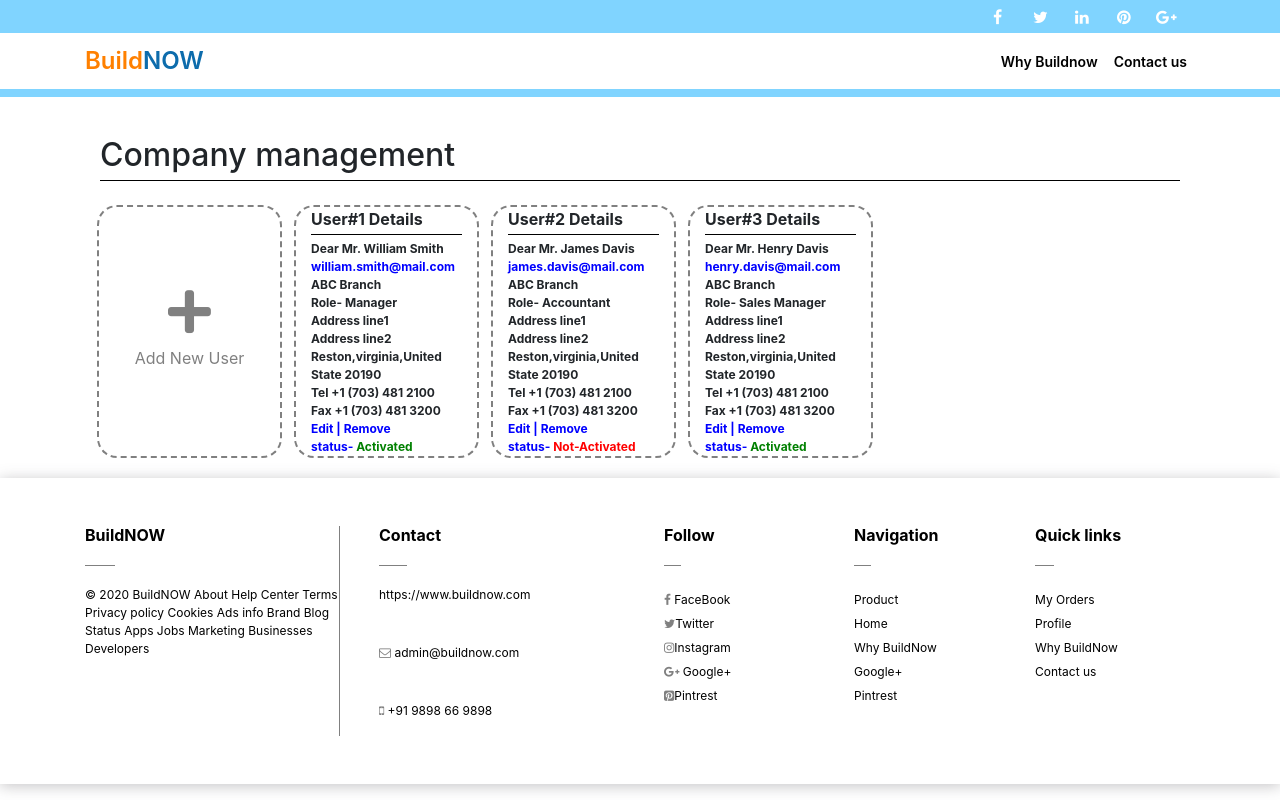
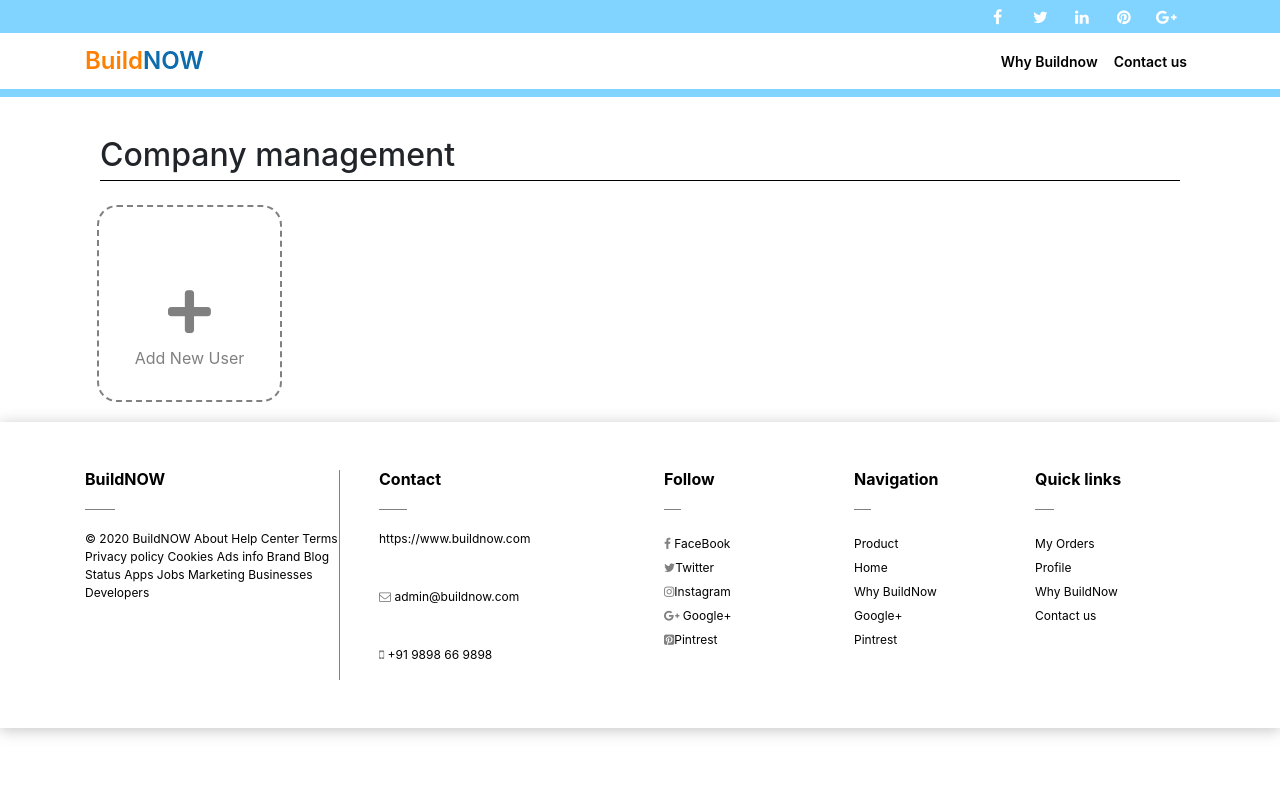
Before and after one commit to maheshbhosale/BuilNow, an Angular app: page /company/company in a window 1280 px wide. Built offline with nearby package versions, Linux system fonts and the light colour scheme.

Commit message:
Add remove company user

```diff
--- a/src/app/app.module.ts
+++ b/src/app/app.module.ts
@@ -9,8 +9,7 @@ import { LoginComponent } from './auth/login/login.component';
 import { FormsModule, ReactiveFormsModule } from '@angular/forms';
 import {CompanyModule} from './company/company.module';
 import { ToastrModule } from 'ngx-toastr';
-
-
+import { BrowserAnimationsModule } from '@angular/platform-browser/animations';
 
 @NgModule({
   declarations: [
@@ -26,7 +25,7 @@ import { ToastrModule } from 'ngx-toastr';
     ReactiveFormsModule,
     CompanyModule,
     ToastrModule.forRoot(), // ToastrModule added
-
+    BrowserAnimationsModule
   ],
   providers: [],
   bootstrap: [AppComponent]
--- a/src/app/auth/login/login.component.ts
+++ b/src/app/auth/login/login.component.ts
@@ -3,6 +3,7 @@ import { FormGroup, FormControl, Validators, FormBuilder, EmailValidator } from
 import { ValidatorService } from 'src/app/shared/services/validator.service';
 import { BehavioursubService } from 'src/app/shared/services/behavioursub.service';
 import { ToastrService } from 'ngx-toastr';
+import { Router } from '@angular/router';
 
 @Component({
   selector: 'app-login',
@@ -18,7 +19,8 @@ export class LoginComponent implements OnInit {
     private formBuilder: FormBuilder,
     private validatorService: ValidatorService,
     private behaviourSubjectService: BehavioursubService,
-    private toastr: ToastrService
+    private toastr: ToastrService,
+    private router: Router
   ) {
     this.loginForm = this.formBuilder.group({
       email: new FormControl('', [Validators.required, this.validatorService.emailValidator]),
@@ -38,13 +40,13 @@ export class LoginComponent implements OnInit {
 
         localStorage.setItem("Id", "1");
         localStorage.setItem("Name", "Mahesh Bhosale");
-
         this.toastr.success('login succesfullly !!!', 'Welcome');
         this.loginForm.reset();
         this.errormessage = true;
         this.submitForm = false;
 
         this.behaviourSubjectService.SendUserDataToHeader({ "Id": 1, "Name": "Mahesh Bhosale" })
+        this.router.navigate(['/company']);
       } else {
         this.toastr.error('Sorry !', 'username & password incorrect');
       }
--- a/src/app/company/company.component.html
+++ b/src/app/company/company.component.html
@@ -5,47 +5,17 @@
       <i class="fas fa-plus" style="color: gray;"></i>
       <span style="color: gray;text-align: center;padding: 0px 0px 30px 0px;">Add New User</span>
     </div>
-    <div class="col-xs-12 col-sm-2 col-md-2 card">
-      <p style="font-weight: bold;margin: 0;padding: 0px 0px 3px 0px;border-bottom: 1px solid black;">User#1 Details</p>
-      <span style="font-weight: bold;font-size: 12px;margin-top: 5px;">Dear Mr. William Smith</span>
-      <span style="font-weight: bold;font-size: 12px;color: blue;">william.smith@mail.com</span>
-      <span style="font-weight: bold;font-size: 12px;">ABC Branch</span>
-      <span style="font-weight: bold;font-size: 12px;">Role- Manager</span>
-      <span style="font-weight: bold;font-size: 12px;">Address line1</span>
-      <span style="font-weight: bold;font-size: 12px;">Address line2</span>
-      <span style="font-weight: bold;font-size: 12px;">Reston,virginia,United State 20190</span>
-      <span style="font-weight: bold;font-size: 12px;">Tel +1 (703) 481 2100</span>
-      <span style="font-weight: bold;font-size: 12px;">Fax +1 (703) 481 3200</span>
-      <span style="font-weight: bold;font-size: 12px;color: blue;">Edit | Remove</span>
+    <ng-container *ngIf="users?.length>0">
+    <div class="col-xs-12 col-sm-2 col-md-2 card" *ngFor="let user of users; let i = index">
+      <p style="font-weight: bold;margin: 0;padding: 0px 0px 3px 0px;border-bottom: 1px solid black;">User#{{i+1}} Details</p>
+      <span style="font-weight: bold;font-size: 12px;margin-top: 5px;">Dear {{user.firstName}} {{user.lastName}}</span>
+      <span style="font-weight: bold;font-size: 12px;color: blue;">{{user.email}}</span>
+      <span style="font-weight: bold;font-size: 12px;">{{user.company}} Branch</span>
+      <span style="font-weight: bold;font-size: 12px;">Role- {{user.role}}</span>
+      <span style="font-weight: bold;font-size: 12px;">{{user.address}}</span>
+      <span style="font-weight: bold;font-size: 12px;color: blue;"><a (click)="editUserDetailById(i)">Edit</a> | <a (click)="removeUserDetails(i)">Remove</a></span>
       <span style="font-weight: bold;font-size: 12px;color: blue;">status- <span style="font-weight: bold;font-size: 12px;color: green;">Activated</span></span>
     </div>
-    <div class="col-xs-12 col-sm-2 col-md-2 card">
-      <p style="font-weight: bold;margin: 0;padding: 0px 0px 3px 0px;border-bottom: 1px solid black;">User#2 Details</p>
-      <span style="font-weight: bold;font-size: 12px;margin-top: 5px;">Dear Mr. James Davis</span>
-      <span style="font-weight: bold;font-size: 12px;color: blue;">james.davis@mail.com</span>
-      <span style="font-weight: bold;font-size: 12px;">ABC Branch</span>
-      <span style="font-weight: bold;font-size: 12px;">Role- Accountant</span>
-      <span style="font-weight: bold;font-size: 12px;">Address line1</span>
-      <span style="font-weight: bold;font-size: 12px;">Address line2</span>
-      <span style="font-weight: bold;font-size: 12px;">Reston,virginia,United State 20190</span>
-      <span style="font-weight: bold;font-size: 12px;">Tel +1 (703) 481 2100</span>
-      <span style="font-weight: bold;font-size: 12px;">Fax +1 (703) 481 3200</span>
-      <span style="font-weight: bold;font-size: 12px;color: blue;">Edit | Remove</span>
-      <span style="font-weight: bold;font-size: 12px;color: blue;">status- <span style="font-weight: bold;font-size: 12px;color: red;">Not-Activated</span></span>
-    </div>
-    <div class="col-xs-12 col-sm-2 col-md-2 card">
-      <p style="font-weight: bold;margin: 0;padding: 0px 0px 3px 0px;border-bottom: 1px solid black;">User#3 Details</p>
-      <span style="font-weight: bold;font-size: 12px;margin-top: 5px;">Dear Mr. Henry Davis</span>
-      <span style="font-weight: bold;font-size: 12px;color: blue;">henry.davis@mail.com</span>
-      <span style="font-weight: bold;font-size: 12px;">ABC Branch</span>
-      <span style="font-weight: bold;font-size: 12px;">Role- Sales Manager</span>
-      <span style="font-weight: bold;font-size: 12px;">Address line1</span>
-      <span style="font-weight: bold;font-size: 12px;">Address line2</span>
-      <span style="font-weight: bold;font-size: 12px;">Reston,virginia,United State 20190</span>
-      <span style="font-weight: bold;font-size: 12px;">Tel +1 (703) 481 2100</span>
-      <span style="font-weight: bold;font-size: 12px;">Fax +1 (703) 481 3200</span>
-      <span style="font-weight: bold;font-size: 12px;color: blue;">Edit | Remove</span>
-      <span style="font-weight: bold;font-size: 12px;color: blue;">status- <span style="font-weight: bold;font-size: 12px;color: green;">Activated</span></span>
-    </div>
+    </ng-container>
   </div>
 </div>
--- a/src/app/company/company.component.ts
+++ b/src/app/company/company.component.ts
@@ -1,4 +1,8 @@
 import { Component, OnInit } from '@angular/core';
+import { CompanyUser } from './company.model';
+import { BehavioursubService } from '../shared/services/behavioursub.service';
+import { Router } from '@angular/router';
+import { ToastrService } from 'ngx-toastr';
 
 @Component({
   selector: 'app-company',
@@ -7,9 +11,27 @@ import { Component, OnInit } from '@angular/core';
 })
 export class CompanyComponent implements OnInit {
 
-  constructor() { }
+  users : CompanyUser[] = [];
+
+  constructor(private readonly behaviourSubjectService:BehavioursubService,
+    private readonly router:Router, private toastr: ToastrService) {
+
+  }
 
   ngOnInit(): void {
+    this.getUserDetails();
   }
 
+  getUserDetails(){
+    this.users=this.behaviourSubjectService.users;
+  }
+
+  removeUserDetails(index){
+    this.users.splice(index,1);
+    this.toastr.success('User removed successfully');
+  }
+
+  editUserDetailById(id){
+    this.router.navigate(['/add-new-user']);
+  }
 }
--- a/src/app/shared/header/header.component.ts
+++ b/src/app/shared/header/header.component.ts
@@ -1,5 +1,6 @@
 import { Component, OnInit } from '@angular/core';
 import { BehavioursubService } from '../services/behavioursub.service';
+import { Router } from '@angular/router';
 
 @Component({
   selector: 'app-header',
@@ -11,13 +12,12 @@ export class HeaderComponent implements OnInit {
   IsLogin = false;
 
   constructor(
-    private behaviourSubjectService: BehavioursubService
+    private behaviourSubjectService: BehavioursubService,
+    private router: Router
     ) { }
 
   ngOnInit() {
-    debugger;
     this.behaviourSubjectService.LoginUserInfo.subscribe((data) => {
-      debugger
       this.userData = data;
 
       // if(this.userData != ""){
@@ -39,6 +39,7 @@ export class HeaderComponent implements OnInit {
     const UserId =   localStorage.getItem("Id");
     if(UserId == null){
       this.IsLogin = false;
+      this.router.navigate(['/login']);
     }
 
   }
--- a/src/app/shared/services/behavioursub.service.ts
+++ b/src/app/shared/services/behavioursub.service.ts
@@ -1,5 +1,6 @@
 import { Injectable } from '@angular/core';
 import { BehaviorSubject } from 'rxjs';
+import { CompanyUser } from 'src/app/company/company.model';
 
 @Injectable({
   providedIn: 'root'
@@ -10,12 +11,10 @@ export class BehavioursubService {
   // Send data login to header
   private UserInfo = new BehaviorSubject('');
   LoginUserInfo = this.UserInfo.asObservable();
+  public users: CompanyUser[] = [];
 
   // send data to header
   SendUserDataToHeader(data: any) {
-    debugger;
     this.UserInfo.next(data);
   }
-
-
 }
```
Also changed, not shown: src/app/company/add-edit-user/add-edit-user.component.html (+5 -5 lines), src/app/company/add-edit-user/add-edit-user.component.ts (+13 -23 lines), src/app/company/company.model.ts (added, +16 -0 lines).
